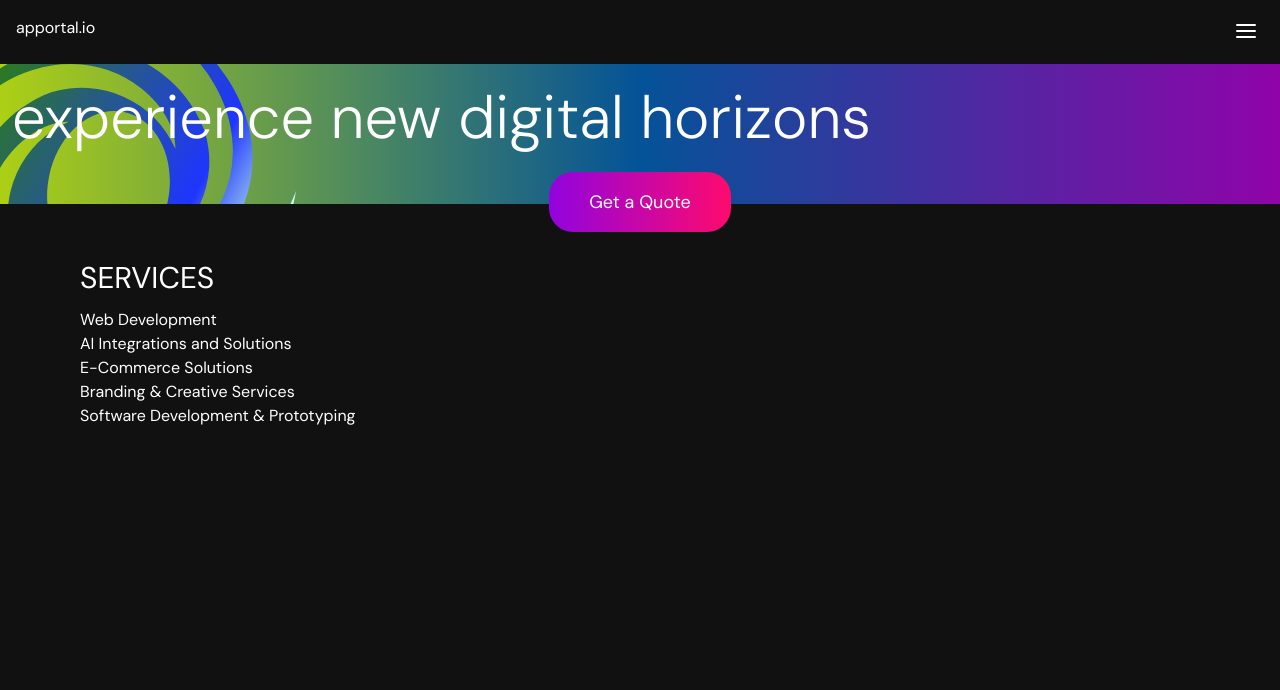
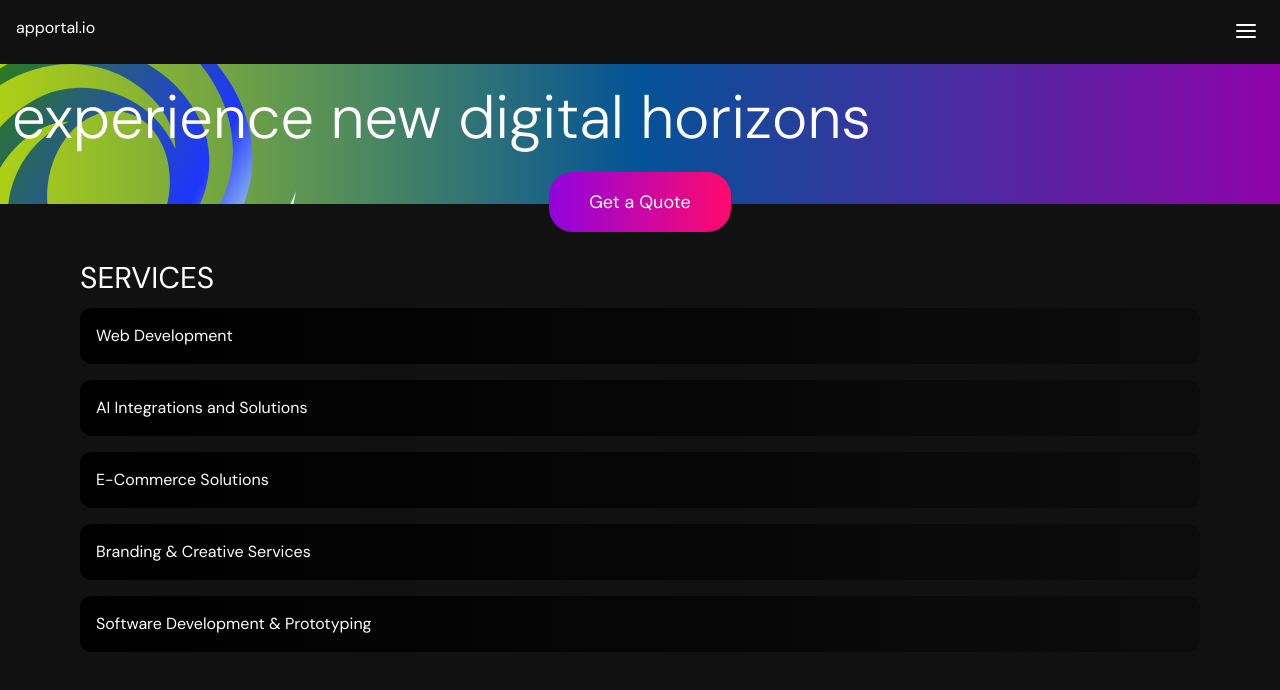
Before and after one commit to zackmorgs/apportal.io, a Next.js app: page / in a window 1280 px wide. Shown: the top 690 px of the page. Built offline with nearby package versions, Linux system fonts and the light colour scheme.

Commit message:
messed with services

```diff
--- a/components/services-homepage.tsx
+++ b/components/services-homepage.tsx
@@ -31,18 +31,17 @@ export default function ServicesHomepage() {
                 <HeadingLg>
                     services
                 </HeadingLg>
-                <ul id="services-list">
+                <ul className="services-list">
                     {services.map((service)=>{
                         return (
-                            <li>
-                                <Link href={service.url} aria-label={service.name}>
+                            <li className="service-item">
+                                <Link href={service.url} aria-label={service.name} className="service">
                                     {service.name}
                                 </Link>
                             </li>
                         )
                     })}
                 </ul>
-
             </div>
         </section>
     )
--- a/styles/homepage.scss
+++ b/styles/homepage.scss
@@ -37,7 +37,21 @@
 
 #services_homepage {
     @apply w-full;
+    .service-item {
+
+    }
+    .service {
+        @apply py-4 px-4 block rounded-xl mb-4;
+        text-decoration:none;
+        background:linear-gradient(270deg, #0c0c0c, #000000);
+    }
+    .services-list {
+        @apply grid grid-rows-1;
+
+    }
 }
+
+
 @media not all and (min-width: 640px) {
 
 }
```
